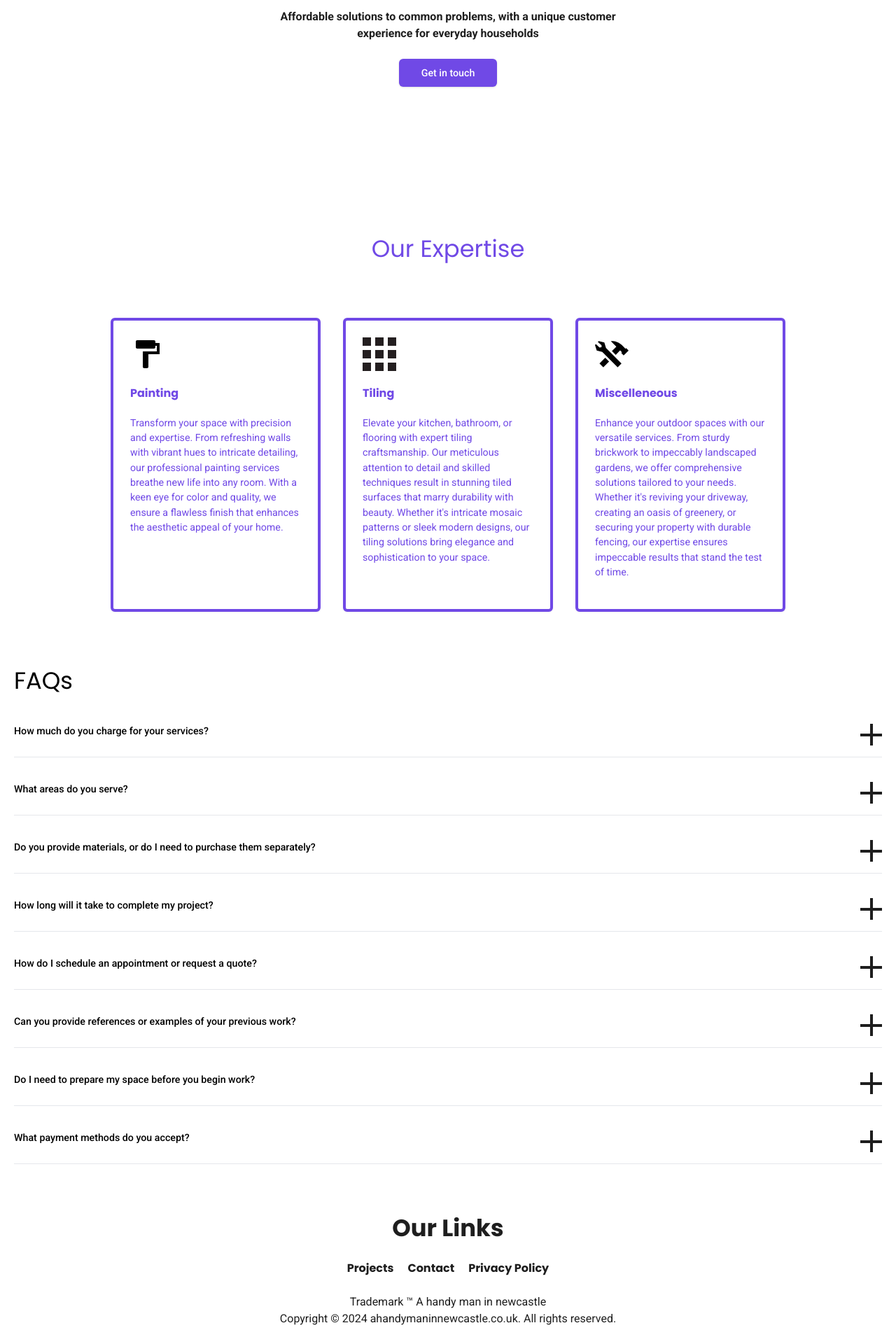
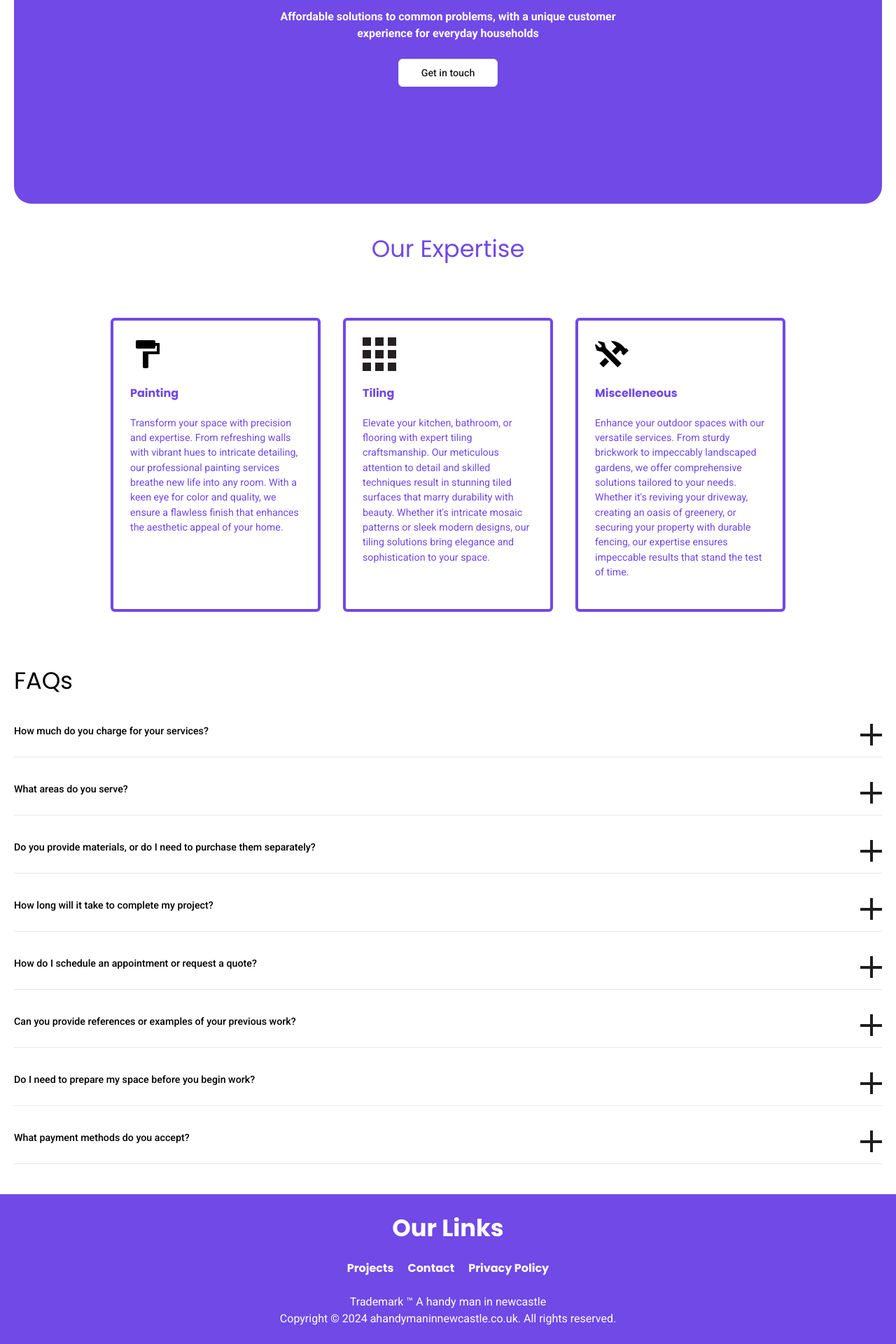
Before and after one commit to pmita/ahandymaninnewcastle.co.uk, a Next.js app: page / in a window 1280 px wide. Shown: the part 409-2329 px from the top of the page at 70% size. Built offline with nearby package versions, Linux system fonts and the light colour scheme.

Commit message:
chore: introducing /component/layout folder

```diff
--- a/app/layout.tsx
+++ b/app/layout.tsx
@@ -1,14 +1,8 @@
 import type { Metadata } from "next";
 import Link from "next/link";
 // COMPONENTS
-import { NavBar } from "@/components/navbar";
-import {
-  BannerDescription,
-  BannerFooter,
-  BannerHeader,
-  BannerTitle,
-  bannerVariants
-} from "@/components/banner";
+import { NavBar } from "@/components/layout/navbar";
+import { Footer } from "@/components/layout/footer";
 // UTILS
 import { roboto, poppins } from "@/utils/fonts";
 import { cn } from "@/utils/helpers";
@@ -37,41 +31,7 @@ export default function RootLayout({
       >
         <NavBar />
         {children}
-        <footer className={cn(bannerVariants({ variant: "center", size: "quarter", className: "flex-col bg-alternate" }))}>
-          <BannerHeader className="text-center">
-            <BannerTitle
-              className="text-xl font-poppins font-bold text-secondary"
-            >
-              Our Links
-            </BannerTitle>
-            <BannerDescription className="text-md font-roboto font-bold text-secondary">
-              <div className="text-center text-secondary flex justify-center gap-5">
-                <Link
-                  href="/projects"
-                  className="text-secondary text-lg font-poppins font-bold hover:opacity-80"
-                >
-                  Projects
-                </Link>
-                <Link
-                  href="/contact"
-                  className="text-secondary text-lg font-poppins font-bold hover:opacity-80"
-                >
-                  Contact
-                </Link>
-                <Link
-                  href="/privacy-policy"
-                  className="text-secondary text-lg font-poppins font-bold hover:opacity-80"
-                >
-                  Privacy Policy
-                </Link>
-              </div>
-            </BannerDescription>
-          </BannerHeader>
-          <BannerFooter className="text-secondary flex flex-col">
-            <p>Trademark ™ A handy man in newcastle</p>
-            <p>Copyright © 2024 ahandymaninnewcastle.co.uk. All rights reserved.</p>
-          </BannerFooter>
-        </footer>
+        <Footer />
       </body>
     </html>
   );
--- a/app/page.tsx
+++ b/app/page.tsx
@@ -1,18 +1,11 @@
 // NEXT
 import Link from "next/link";
 // COMPONENTS
-import {
-  Banner,
-  BannerDescription,
-  BannerFooter,
-  BannerHeader,
-  BannerTitle,
-  bannerVariants
-} from "@/components/banner";
-import { buttonVariants } from "@/components/ui/button";
+import { bannerVariants } from "@/components/ui/banner";
 import { Card, CardDescription, CardHeader, CardTitle } from "@/components/ui/card";
 import { DrillAndWrenchSVG, PaintBrushSVG, TillingSVG } from "@/components/SVGs";
-import { FaqSection } from "@/components/faq-section";
+import { LandingBanner } from "@/components/layout/landing-banner";
+import { FaqSection } from "@/components/layout/faq-section";
 // CONFIG
 import { sellingPoints } from "@/config/selling-points";
 // UTILS
@@ -21,24 +14,7 @@ import { cn } from "@/utils/helpers";
 export default function Home() {
   return (
     <main className="container  px-5 pt-5">
-      <Banner className={cn(bannerVariants({ variant: "center", size: "threeQuarters", className: "flex-col bg-alternate rounded-[25px]" }))}>
-        <BannerHeader className="text-center max-w-[350px] sm:max-w-[600px]">
-          <BannerTitle
-            className="text-2xl font-poppins font-bold text-primary"
-          >
-            We paint, we build, we fix all your problems
-          </BannerTitle>
-          <BannerDescription className="text-md font-roboto font-bold text-secondary ">Affordable solutions to common problems, with a unique customer experience for everyday households</BannerDescription>
-        </BannerHeader>
-        <BannerFooter className="text-center text-secondary gap-5">
-          <Link
-            href="/contact"
-            className={cn(buttonVariants({ variant: "default", size: "lg" }))}
-          >
-            Get in touch
-          </Link>
-        </BannerFooter>
-      </Banner>
+      <LandingBanner />
 
       <section className={cn(bannerVariants({ variant: "center", size: "half", className: "flex-col items-stretch gap-10 pt-10 sm:pt-25" }))}>
         <h2 className="font-font font-poppins text-xl text-primary text-center">Our Expertise</h2>
--- /dev/null
+++ b/components/layout/footer.tsx
@@ -0,0 +1,52 @@
+// NEXT
+import Link from "next/link";
+// COMPONENTS
+import {
+  BannerDescription,
+  BannerFooter,
+  BannerHeader,
+  BannerTitle,
+  bannerVariants
+} from "@/components/ui/banner";
+// UTILS
+import { cn } from "@/utils/helpers";
+
+export const Footer = () => {
+  return (
+    <footer className={cn(bannerVariants({ variant: "center", size: "quarter", className: "flex-col bg-primary" }))}>
+    <BannerHeader className="text-center">
+      <BannerTitle
+        className="text-xl font-poppins font-bold text-neutral"
+      >
+        Our Links
+      </BannerTitle>
+      <BannerDescription className="text-md font-roboto font-bold text-neutral">
+        <div className="text-center text-neutral flex justify-center gap-5">
+          <Link
+            href="/projects"
+            className="text-neutral text-lg font-poppins font-bold hover:opacity-80"
+          >
+            Projects
+          </Link>
+          <Link
+            href="/contact"
+            className="text-neutral text-lg font-poppins font-bold hover:opacity-80"
+          >
+            Contact
+          </Link>
+          <Link
+            href="/privacy-policy"
+            className="text-neutral text-lg font-poppins font-bold hover:opacity-80"
+          >
+            Privacy Policy
+          </Link>
+        </div>
+      </BannerDescription>
+    </BannerHeader>
+    <BannerFooter className="text-neutral flex flex-col">
+      <p>Trademark ™ A handy man in newcastle</p>
+      <p>Copyright © 2024 ahandymaninnewcastle.co.uk. All rights reserved.</p>
+    </BannerFooter>
+  </footer>
+  )
+}
--- /dev/null
+++ b/components/layout/landing-banner.tsx
@@ -0,0 +1,37 @@
+// NEXT
+import Link from "next/link";
+// COMPONENTS
+import {
+  Banner,
+  BannerDescription,
+  BannerFooter,
+  BannerHeader,
+  BannerTitle,
+  bannerVariants
+} from "@/components/ui/banner";
+import { buttonVariants } from "@/components/ui/button";
+// UTILS
+import { cn } from "@/utils/helpers";
+
+export const LandingBanner = () => {
+  return (
+    <Banner className={cn(bannerVariants({ variant: "center", size: "threeQuarters", className: "flex-col bg-primary rounded-[25px]" }))}>
+    <BannerHeader className="text-center max-w-[350px] sm:max-w-[600px]">
+      <BannerTitle
+        className="text-2xl font-poppins font-bold text-neutral"
+      >
+        We paint, we build, we fix all your problems
+      </BannerTitle>
+      <BannerDescription className="text-md font-roboto font-bold text-neutral ">Affordable solutions to common problems, with a unique customer experience for everyday households</BannerDescription>
+    </BannerHeader>
+    <BannerFooter className="text-center text-secondary gap-5">
+      <Link
+        href="/contact"
+        className={cn(buttonVariants({ variant: "outline", size: "lg" }))}
+      >
+        Get in touch
+      </Link>
+    </BannerFooter>
+  </Banner>
+  )
+}
--- a/components/ui/button.tsx
+++ b/components/ui/button.tsx
@@ -1,7 +1,9 @@
+// REACT
 import * as React from "react"
+// LIBRARIES
 import { Slot } from "@radix-ui/react-slot"
 import { cva, type VariantProps } from "class-variance-authority"
-
+// UTILS
 import { cn } from "@/utils/helpers"
 
 const buttonVariants = cva(
@@ -14,7 +16,7 @@ const buttonVariants = cva(
         destructive:
           "bg-destructive text-destructive-foreground shadow-sm hover:bg-destructive/90",
         outline:
-          "border border-input bg-background shadow-sm hover:bg-accent hover:text-accent-foreground",
+          "border border-input bg-background shadow-sm hover:bg-primary hover:border-neutral hover:text-neutral",
         secondary:
           "bg-secondary text-secondary-foreground shadow-sm hover:bg-secondary/80",
         ghost: "hover:bg-accent hover:text-accent-foreground",
```
Also changed, not shown: components/layout/faq-section.tsx (renamed from components/faq-section.tsx), components/layout/navbar.tsx (renamed from components/navbar.tsx), components/ui/banner.tsx (renamed from components/banner.tsx).
